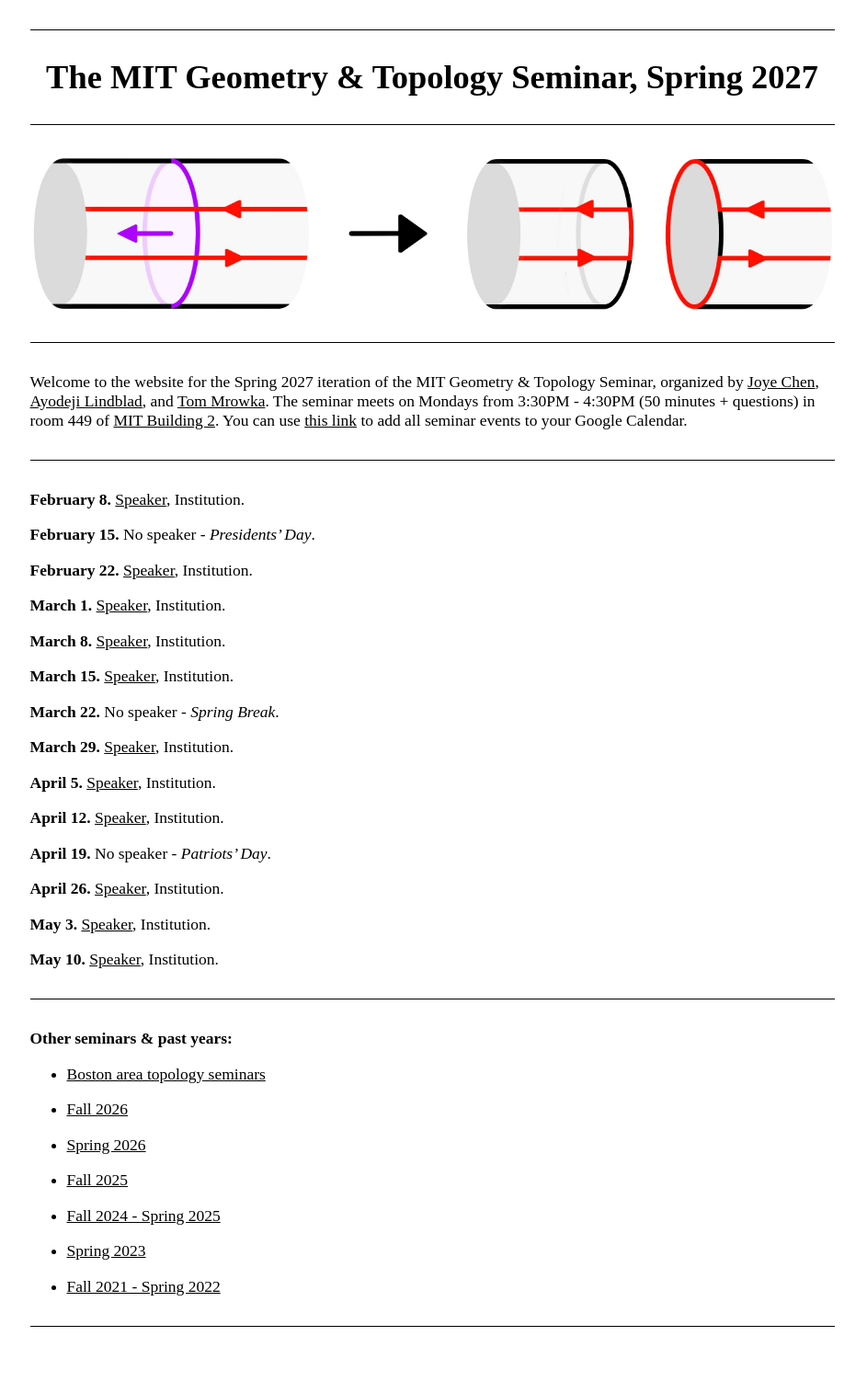
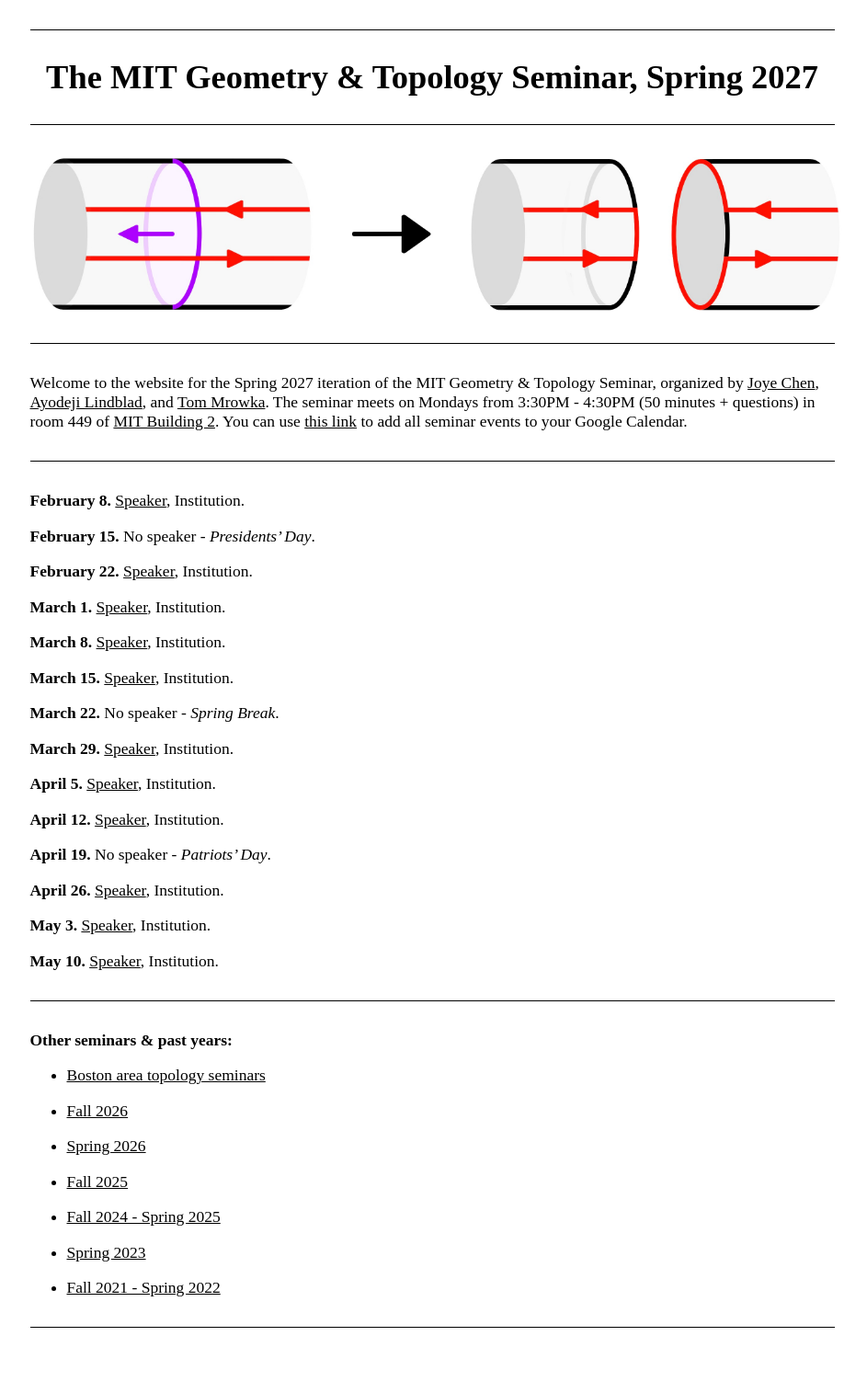
Before and after one commit to AyodejiLindblad/AyodejiLindblad.github.io, a Jekyll site: the page built from seminars/MIT-G&T-SP27/index.md, in a window 1280 px wide. Shown: the whole page at 92% size, without its empty margins (170-1113 px from the left). Built offline with Jekyll 4.4.1, drawn with Linux system fonts in a browser that asks for light colours; some web fonts are replaced.

Commit message:
Modify figure width in index.md
Adjusted figure width from 100% to 101% in index.md.

```diff
--- a/seminars/MIT-G&T-SP27/index.md
+++ b/seminars/MIT-G&T-SP27/index.md
@@ -25,7 +25,7 @@ layout: default
 
 ---
 
-<figure style="margin:0; width:100%;">
+<figure style="margin:0; width:101%;">
   <img src="/figures/Disk-decomposition-(no-labels).jpg"
        style="display:block; width:100%; height:auto; max-width:none; max-height:none;">
 </figure>
```
